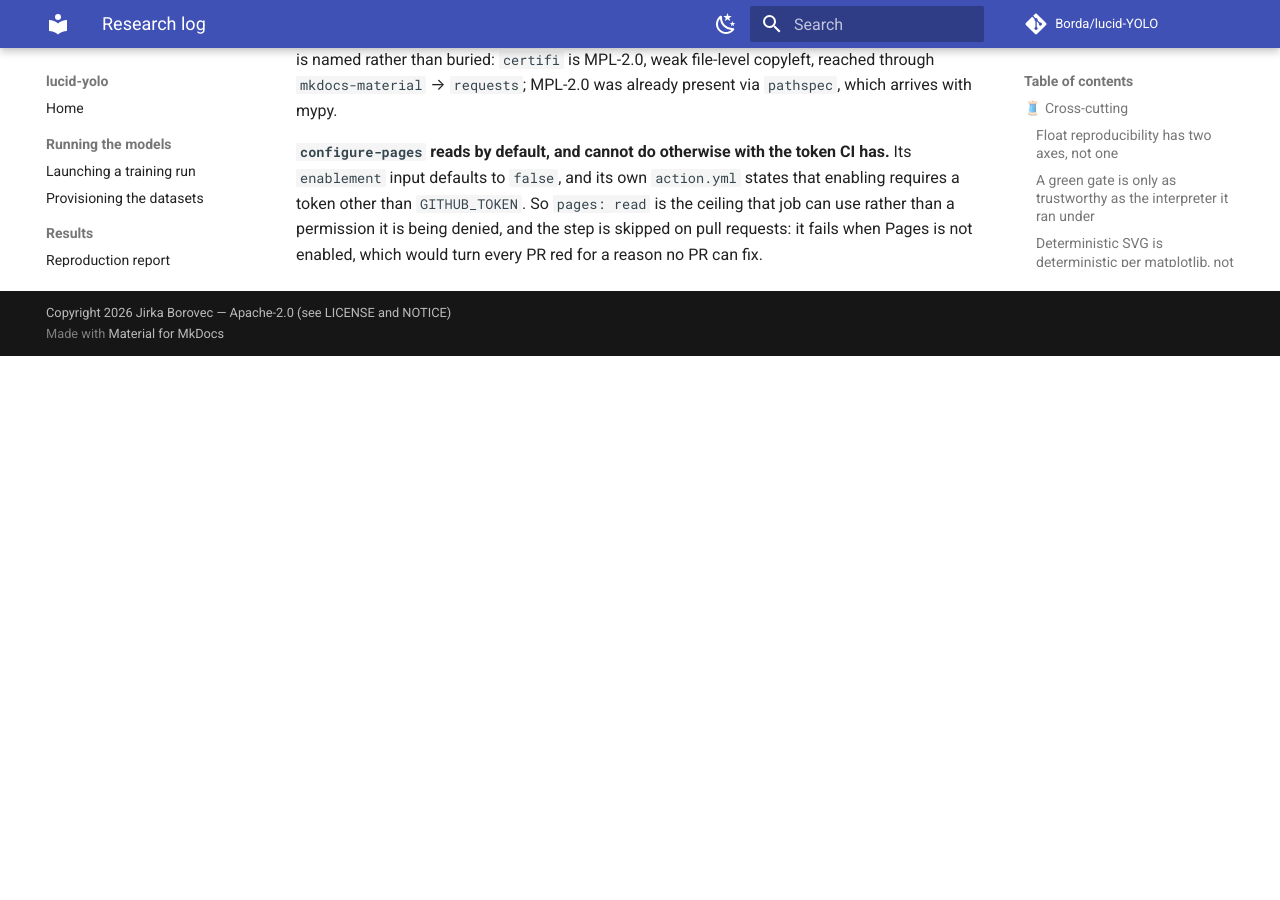
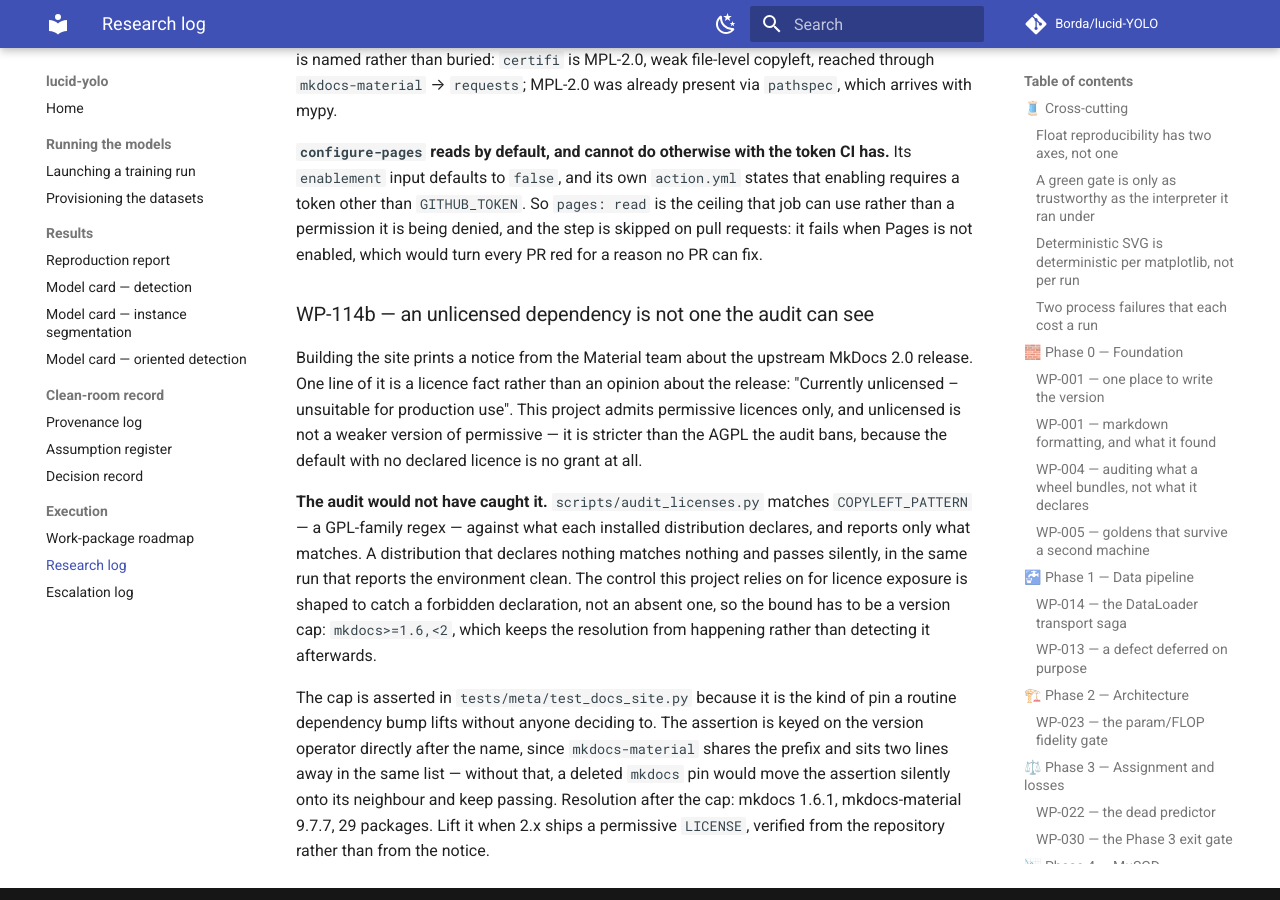
Before and after one commit to Borda/lucid-YOLO, an MkDocs documentation site: the page built from docs/RESEARCH_LOG.md, in a window 1280 px wide and 900 px high, scrolled down 48639 px. Built offline with MkDocs 1.6.1 and Material for MkDocs 9.7.7, drawn with Linux system fonts in a browser that asks for light colours; comment, search, counter and statistics services are not loaded; before the commit the page ends 48995 px from its top, so only the background shows below that.

Commit message:
refine(deps): cap mkdocs below the unlicensed major
The `docs` group pins `mkdocs>=1.6,<2`. The bound is a licence one rather than a compatibility one: building the site prints a notice from the Material team about the upstream MkDocs 2.0 release, and one line of it is a licence fact rather than an opinion about the release -- "Currently unlicensed - unsuitable for production use". This project admits permissive licences only, and unlicensed is not a weaker form of permissive. It is stricter than the AGPL the audit bans, because the default with no declared licence is no grant at all.

The audit would not have caught it. `scripts/audit_licenses.py` matches `COPYLEFT_PATTERN`, a GPL-family regex, against what each installed distribution declares, and reports only what matches -- so a distribution declaring nothing matches nothing and passes silently, in the same run that reports the environment clean. The control this project leans on for licence exposure is shaped to catch a forbidden declaration, not an absent one. That leaves a version cap as the mechanism: it keeps the resolution from happening rather than detecting it afterwards.

The cap is asserted in `tests/meta/test_docs_site.py`, because it is exactly the kind of pin a routine dependency bump lifts without anyone deciding to. The assertion keys on the version operator directly after the name, since `mkdocs-material` shares the prefix and sits two lines away in the same list: without that, deleting the `mkdocs` pin would move the assertion silently onto its neighbour and keep passing. Resolution after the cap is unchanged in practice -- mkdocs 1.6.1, mkdocs-material 9.7.7, 29 packages, and the site still builds under `--strict`. Lift it when 2.x ships a permissive LICENSE, verified from the repository rather than from the notice.

WP: 114
Provenance: R33 MkDocs and MkDocs Material and mdformat-mkdocs, whose declared licences this cap holds the resolution inside
Assumptions: none
Gate: make gate green -- 1861 passed, 37 skipped, 3 deselected, 27/27 goldens

---
Co-authored-by: claude[bot] <209825114+claude[bot]@users.noreply.github.com>
Co-Authored-By: Claude Opus 5 (1M context) <noreply@anthropic.com>

```diff
--- a/docs/RESEARCH_LOG.md
+++ b/docs/RESEARCH_LOG.md
@@ -984,3 +984,13 @@ The site publishes what the repository already holds: `mkdocs.yml` owns no prose
 **The audit has to run where the exposure enters.** The docs group is deliberately outside `make setup` and outside `dev`: no gate imports it, and a contributor who never builds the site never installs the tree. The consequence is that no other workflow's environment contains it, so the licence audit — which scans the installed environment rather than the diff (D15, D16) — runs in the docs job, ahead of the build. Measured over the installed tree: 106 distributions, 343 shipped binaries, no GPL-family licence declared, bundled or shipped. One transitive is not permissive and is named rather than buried: `certifi` is MPL-2.0, weak file-level copyleft, reached through `mkdocs-material` → `requests`; MPL-2.0 was already present via `pathspec`, which arrives with mypy.
 
 **`configure-pages` reads by default, and cannot do otherwise with the token CI has.** Its `enablement` input defaults to `false`, and its own `action.yml` states that enabling requires a token other than `GITHUB_TOKEN`. So `pages: read` is the ceiling that job can use rather than a permission it is being denied, and the step is skipped on pull requests: it fails when Pages is not enabled, which would turn every PR red for a reason no PR can fix.
+
+### WP-114b — an unlicensed dependency is not one the audit can see
+
+<a id="wp-114b"></a>
+
+Building the site prints a notice from the Material team about the upstream MkDocs 2.0 release. One line of it is a licence fact rather than an opinion about the release: "Currently unlicensed – unsuitable for production use". This project admits permissive licences only, and unlicensed is not a weaker version of permissive — it is stricter than the AGPL the audit bans, because the default with no declared licence is no grant at all.
+
+**The audit would not have caught it.** `scripts/audit_licenses.py` matches `COPYLEFT_PATTERN` — a GPL-family regex — against what each installed distribution declares, and reports only what matches. A distribution that declares nothing matches nothing and passes silently, in the same run that reports the environment clean. The control this project relies on for licence exposure is shaped to catch a forbidden declaration, not an absent one, so the bound has to be a version cap: `mkdocs>=1.6,<2`, which keeps the resolution from happening rather than detecting it afterwards.
+
+The cap is asserted in `tests/meta/test_docs_site.py` because it is the kind of pin a routine dependency bump lifts without anyone deciding to. The assertion is keyed on the version operator directly after the name, since `mkdocs-material` shares the prefix and sits two lines away in the same list — without that, a deleted `mkdocs` pin would move the assertion silently onto its neighbour and keep passing. Resolution after the cap: mkdocs 1.6.1, mkdocs-material 9.7.7, 29 packages. Lift it when 2.x ships a permissive `LICENSE`, verified from the repository rather than from the notice.
--- a/docs/ROADMAP.md
+++ b/docs/ROADMAP.md
@@ -202,6 +202,7 @@ Opened at the 0.4.0 release, and deliberately opened with two rows rather than a
 | 113 | `docs(all): an emoji on every top-level heading` | Every H1 and H2 across README.md and `docs/**` carries one topical emoji, chosen per section rather than decoratively repeated, so a long register scrolls as landmarks instead of undifferentiated grey. The four README headings other sections link to gain explicit `<a id=>` anchors, since an emoji changes the slug a renderer derives · [log](RESEARCH_LOG.md#wp-113) | `tests/meta/test_docs_present.py` passes with its section assertions keyed on titles rather than decoration; every in-page link still resolves | 067 | ✅ |
 | 113b | `feat(scripts): absolute README links for PyPI` | `scripts/absolutize_readme.py` rewrites the README's repository-relative links to absolute ones at packaging time: figures through `raw.githubusercontent.com`, documents through `github.com/.../blob`, both pinned to the tag being released. Opt-in per invocation (`--ref` or `LUCID_YOLO_RELEASE_REF`), reverted after a local build, wired into `release.yml` ahead of `uv build`. Lettered off 113 and landed in its commit: it exists because that upgrade gave the README figures worth publishing · [log](RESEARCH_LOG.md#wp-113b) | `tests/scripts/test_absolutize_readme.py`, including that an ordinary build cannot trigger the rewrite and that the workflow rewrites before it builds | 067 | ✅ |
 | 114 | `docs(site): a MkDocs Material site over docs/` | The registers are published twice from one source: as plain markdown on GitHub and as a searchable Material site, with `mkdocs.yml` owning no prose beyond `docs/index.md` — a front page that routes a reader to the register answering their question and quotes the reproduced numbers rather than restating them. `--strict` on every pull request, GitHub Pages on every push to main, and the licence audit run in that job because the docs group is in no other workflow's environment. mdformat and check-yaml each split into two instances, one for the tree and one for the dialect `docs/` now renders in · [log](RESEARCH_LOG.md#wp-114) | `tests/meta/test_docs_site.py` — every page in the nav, every nav entry on disk, `tables` declared, identity fields matching `pyproject.toml`, and the audit ahead of the build | 113 | ✅ |
+| 114b | `refine(deps): cap mkdocs below the unlicensed major` | The `docs` group pins `mkdocs>=1.6,<2`, a licence bound rather than a compatibility one: MkDocs 2.0 is described by the Material team's own build-time notice as "Currently unlicensed", and unlicensed is stricter than the AGPL this project bans — the default is no grant at all. The licence audit cannot catch it, because it matches a GPL-family pattern against a declared licence and a distribution declaring nothing matches nothing · [log](RESEARCH_LOG.md#wp-114b) | `tests/meta/test_docs_site.py::test_mkdocs_is_capped_below_the_unlicensed_major`, keyed off the version operator so it cannot silently move to the `mkdocs-material` pin beside it | 114 | ✅ |
 
 Beyond 0.4.0 the train continues on the same discipline — pose/RLE (R14), classification, export matrix, RF100-VL generalization (WP-074/075) — each a new phase of WPs and its own gated 0.MINOR. No 1.0, ever (ADR-002).
 
```
Also changed, not shown: CHANGELOG.md (+2 -0 lines), pyproject.toml (+11 -1 lines), 1 other file.
